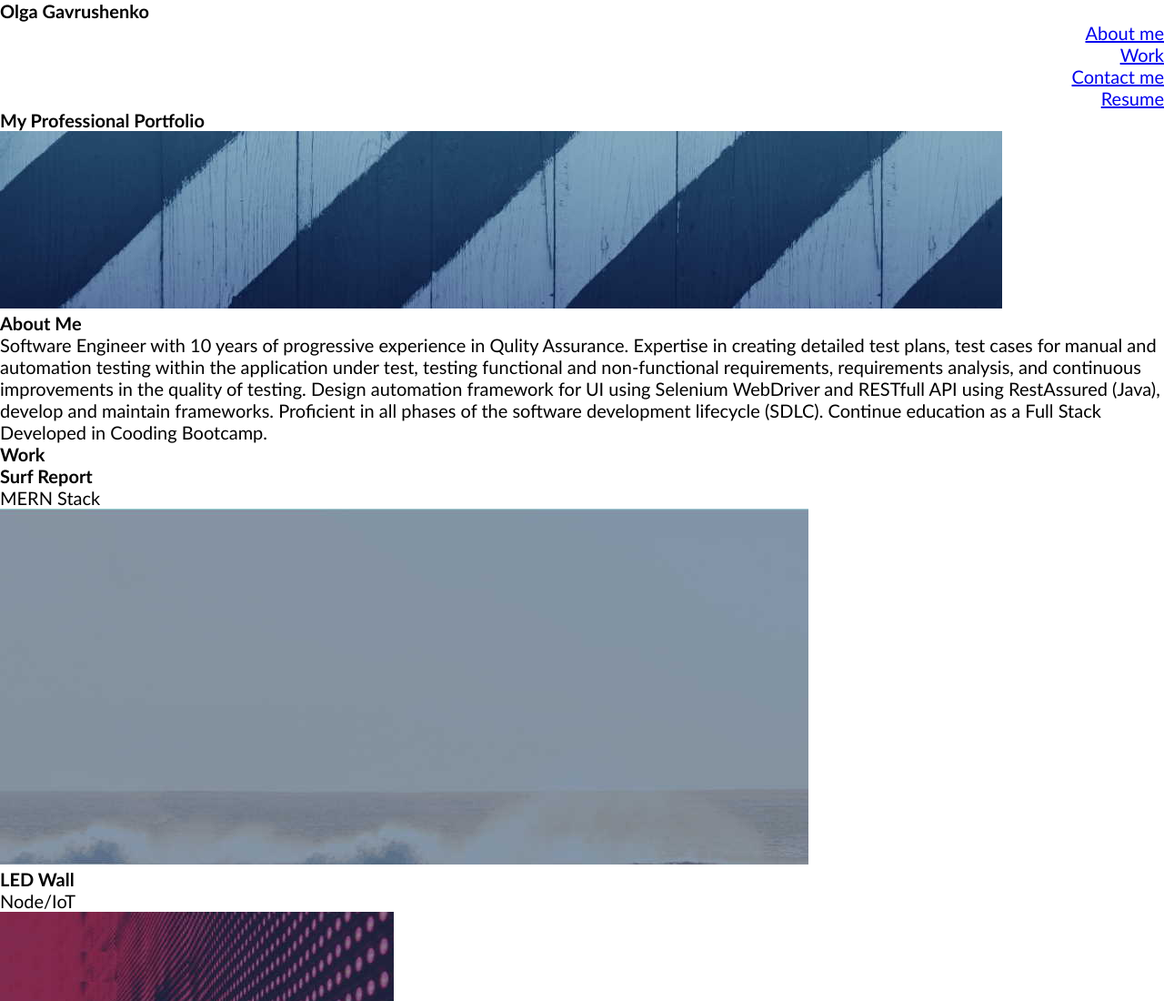
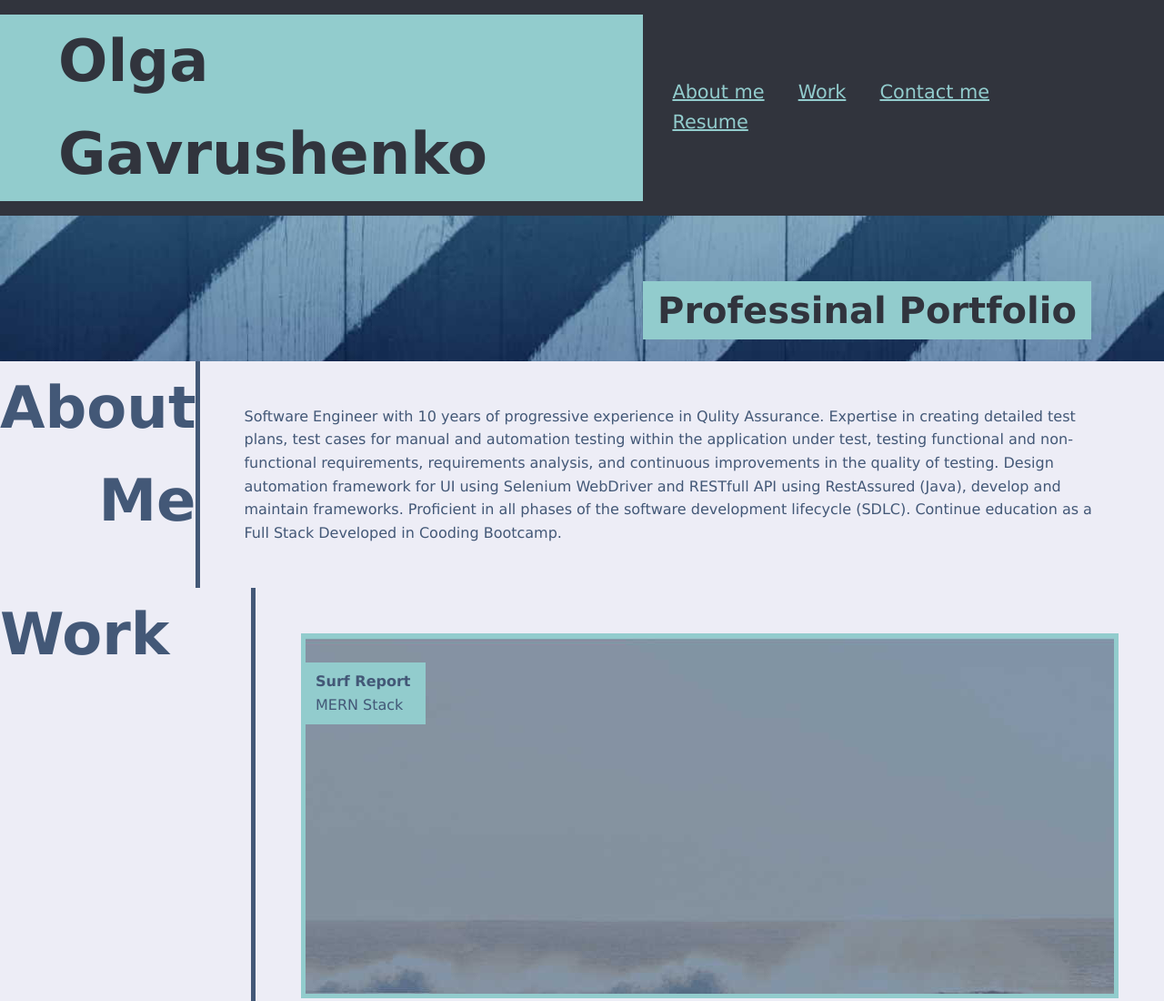
Before and after one commit to OlgaGav/portfolio, a plain HTML site: page index.html in a window 1280 px wide. Shown: the top 1100 px of the page at 91% size. Drawn offline with Linux system fonts and the light colour scheme.

Commit message:
added design for header, subheader, color pallete and frame for the body

```diff
--- /dev/null
+++ b/assets/css/reset.css
@@ -0,0 +1,33 @@
+* {
+  margin: 0;
+  padding: 0;
+  box-sizing: border-box;
+}
+
+html {
+  height: 100%;
+}
+
+body {
+  min-height: 100%;
+  line-height: 1;
+  font-family: sans-serif;
+}
+
+h1, h2, h3, h4, h5, h6 {
+  font-size: 100%;
+}
+
+input, select, option, optgroup, textarea, button,
+pre, code {
+  font-size: 100%;
+  font-family: inherit;
+}
+
+ol, ul {
+  list-style: none;
+}
+
+a {
+  text-decoration: none;
+}
--- a/assets/css/style.css
+++ b/assets/css/style.css
@@ -1,36 +1,153 @@
-/* Universal selector */
-* {
-    box-sizing: border-box;
-    margin: 0;
-    padding: 0;
-    font-family: 'Trebuchet MS', 'Lucida Sans Unicode', 'Lucida Grande', 'Lucida Sans', Arial, sans-serif;
-    font-size: 20px;
+:root {
+    /* page background color */
+    --light-grey: #EDEDF6;
+    /* header h1, h2 and color of text in header and banner */
+    --dark-grey: #31343D;
+    /* color of navigation text, h3, background for labels, borders */
+    --light-blue: #92CCCD;
+    /* text color in main section and footer, paragraph about me */
+    --medium-grey: #435877;
+    /* color for labels in main section: h4, .description, .contactdetails */
+    --grey: #31333E;
+    /* highlight color for projects */
+    --light-on: #A1AF34;
+}
+
+::selection {
+    background-color: var(--light-on);
+}
+
+header {
+    width: 100%;
+    background-color: var(--dark-grey);
+    top: 0;
+    left: 0;
+    right: 0;
+    position: relative;
+}
+
+.header__inner {
+    display: flex;
+    align-items: center;
+    justify-content: space-between;
+}
+
+.header__label {
+    margin: 1rem 1rem 1rem 0;
+    padding: 0 1rem 0 4rem;
+}
+
+nav {
+    margin: 0 5rem 0 0;
+}
+
+.nav__link {
+    font-size: 130%;
+    color: var(--light-blue);
+    text-decoration: underline;
+    text-decoration-thickness: 2px;
+    padding: 0 1rem 0 1rem;
+    position: relative;
+    vertical-align: bottom;
+}
+
+
+.banner {
+    position: relative;
+    display: flex;
+    align-items: center;
+    flex-direction: row-reverse;
+    background: url("../images/banner.jpg");
+    background-size: cover;
+    width: 100%;
+    height: 10rem;
+}
+
+.banner__label {
+    margin: 3rem 5rem 0 0;
+    padding: 0 1rem 0 1rem;
+}
+
+
+h1,
+h2
+{
+    background-color: var(--light-blue);
+    color: var(--dark-grey);
+}
+
+h1 {
+    font-size: 400%;
+}
+
+h2 {
+    font-size: 250%;
 }
 
 body {
+    font-family: 'Lucida Sans Unicode', 'Lucida Grande', 'Lucida Sans', Arial, sans-serif;
+    font-size: 1rem;
+    line-height: 1.6;
+    color: var(--medium-grey);
+    background-color: var(--light-grey);
+}
+
+main {
     display: flex;
     flex-direction: column;
 }
 
-h1 {
-    text-align: left;
-}
-
-nav {
-    text-align: right;
+.container {
+    display: flex;
     flex-direction: row;
 }
 
-body {
+.container > p {
+    margin: 3rem;
+}
+
+h3 {
+    display: flex;
+    font-size: 400%;
+    border-right: 5px solid var(--medium-grey);
+    flex-basis: 20rem;
+    text-align: end;
+}
+
+.subcontainer {
+    display: flex;
     flex-direction: column;
+    margin: 3rem;
+}
+
+.row {
+    display: flex;
+    flex-flow: row wrap;
+}
+
+.project {
+    padding: 2px;
+}
+
+.project-header {
+  position: absolute;
+  margin: 2rem 0 0 0;
+  padding: 0.5rem 1rem;
+  background-color: var(--light-blue);
+}
+
+.project img {
+    border: 5px solid var(--light-blue);
+}
+
+footer .subcontainer {
+    display: flex;
+    flex-flow: row;
+    justify-content: center;
 }
 
 /* Changes in design for tablets */
-@media screen and (max-width:992px) {
-
-}
+@media screen and (max-width:992px) {}
 
 /* Changes in design for mobiles */
-@media screen and (max-width:768px) {
-
-}
+@media screen and (max-width:768px) {}
--- a/index.html
+++ b/index.html
@@ -4,31 +4,35 @@
         <title>Olga Gavrushenko: professional portfolio</title>
         <meta charset="UTF-8" />
         <meta name="viewport" content="width=device-width initial-scale=1.0" />
+        <!-- Import the CSS Reset -->
         <link rel="stylesheet" type="text/css" href="assets/css/reset.css" />
+        <!-- <link rel="stylesheet" href="http://meyerweb.com/eric/tools/css/reset/reset.css"> -->
         <link rel="stylesheet" type="text/css" href="assets/css/style.css" />
         <link rel="icon" type="image/x-icon" href="assets/images/favicon.png">
     </head>
     <body>
         <header>
-                <h1>Olga Gavrushenko</h1>
+            <div class="header__inner">
+                <h1 class="header__label">Olga Gavrushenko</h1>
                 <nav>
-                    <ul class="nav-elements">
-                        <li class="nav-element"><a href="#about-me">About me</a></li>
-                        <li class="nav-element"><a href="#work">Work</a></li>
-                        <li class="nav-element"><a href="#contact-me">Contact me</a></li>
-                        <li class="nav-element"><a href="https://zety.com/profile/olga-gavrushenko">Resume</a></li>
-                    </ul>
+                    <div class="nav__items">
+                        <a class="nav__link" href="#about-me">About me</a>
+                        <a class="nav__link" href="#work">Work</a>
+                        <a class="nav__link" href="#contact-me">Contact me</a>
+                        <a class="nav__link" href="https://zety.com/profile/olga-gavrushenko">Resume</a>
+                    </div>
                 </nav>
+            </div>
         </header>
 
-        <section class="subheader">
-            <h2>My Professional Portfolio</h2>
-            <img src="assets/images/banner.jpg" alt="wooden fence painted diagonally in light and dark blue colors">
+        <section class="banner">
+            <h2 class="banner__label">Professinal Portfolio</h2>
         </section>
 
         <main>
-            <section id="about-me">
+            <section class="container" id="about-me">
                 <h3>About Me</h3>
+                <div class="subcontainer">
                     <p>Software Engineer with 10 years of progressive experience in Qulity Assurance. Expertise in creating
                     detailed test plans, test cases for manual and automation testing within the
                     application under test, testing functional and non-functional requirements,
@@ -36,54 +40,63 @@
                     automation framework for UI using Selenium WebDriver and RESTfull API using
                     RestAssured (Java), develop and maintain frameworks. Proficient in all phases of the software development lifecycle
                     (SDLC). Continue education as a Full Stack Developed in Cooding Bootcamp.</p>
+                </div>
             </section>
-            <section id="work">
+            <section class="container" id="work">
                 <h3>Work</h3>
-                    <section class="project">
+                <div class="subcontainer">
+                    <div class="row">
+                        <section class="project big-banner">
+                            <div class="project-header">
                                 <h4 class="project-name">Surf Report</h4>
                                 <p class="description">MERN Stack</p>
+                            </div>
                             <img src="assets/images/project-surf.jpg" alt="abstract picture in grey color with perspective view of foggy field">
                         </section>
-                    <section class="project">
+                    </div>
+                    <div class="row">
+                        <section class="project small-banner">
+                            <div class="project-header">
                                 <h4 class="project-name">LED Wall</h4>
                                 <p class="description">Node/IoT</p>
+                            </div>
                             <img src="assets/images/project-led-wall.jpg" alt="zoomed-in LED screen with visible luminous pixels">
                         </section>
-                    <section class="project">
+                        <section class="project small-banner">
+                            <div class="project-header">
                                 <h4 class="project-name">Calculator</h4>
                                 <p class="description">React/JavaScript/CSS</p>
+                            </div>
                             <img src="assets/images/project-calculator.jpg" alt="laptop with code on the screen">
                         </section>
-                    <section class="project">
+                    </div>
+                    <div class="row">
+                        <section class="project small-banner">
+                            <div class="project-header">
                                 <h4 class="project-name">Pastel Puzzles</h4>
                                 <p class="description">MERN Stack</p>
+                            </div>
                             <img src="assets/images/project-pastel-puzzles.jpg" alt="laptop with code on the screen">
                         </section>
-                    <section class="project">
+                        <section class="project small-banner">
+                            <div class="project-header">
                                 <h4 class="project-name">Run Buddy</h4>
                                 <p class="description">HTML/CSS</p>
+                            </div>
                             <img src="assets/images/project-run-buddy.jpg" alt="upper left part of 'Run Buddy' site scrceenshot">
                         </section>
+                    </div>
+                </div>
         </main>
-        <footer id="contact-me">
+        <footer class="container" id="contact-me">
             <h3>Contact Me</h3>
-            <ul>
-                <li class="contact-details">
-                    <a href="tel:4155100829">415.510.0829</a>
-                </li>
-                <li class="contact-details">
-                    <a href="mailto:olga.gavrushenko@hotmail.com?subject=Contact from portfolio site.">olga.gavrushenko@hotmail.com</a>
-                </li>
-                <li class="contact-details">
-                    <a href="https://github.com/OlgaGav/">GitHub</a>
-                </li>
-                <li class="contact-details">
-                    <a href="https://twitter.com/Olga_OLAN">Twitter</a>
-                </li>
-                <li class="contact-details">
-                    <a href="https://open.spotify.com/">Spotify</a>
-                </li>
-            </ul>
+            <div class="subcontainer ">
+                <a class="contact-details" href="tel:4155100829">415.510.0829</a>
+                <a class="contact-details" href="mailto:olga.gavrushenko@hotmail.com?subject=Contact from portfolio site.">olga.gavrushenko@hotmail.com</a>
+                <a class="contact-details" href="https://github.com/OlgaGav/">GitHub</a>
+                <a class="contact-details" href="https://twitter.com/Olga_OLAN">Twitter</a>
+                <a class="contact-details" href="https://open.spotify.com/">Spotify</a>
+            </div>
         </footer>
     </body>
 </html>
```
Lines whose indentation alone changed are shown as unchanged.
